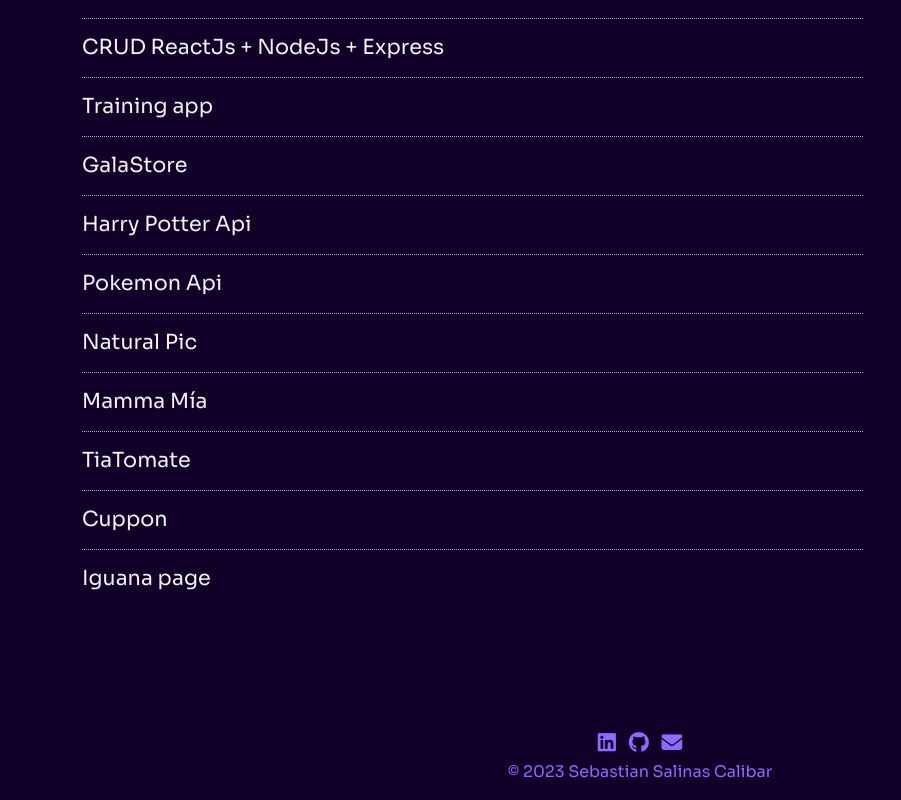
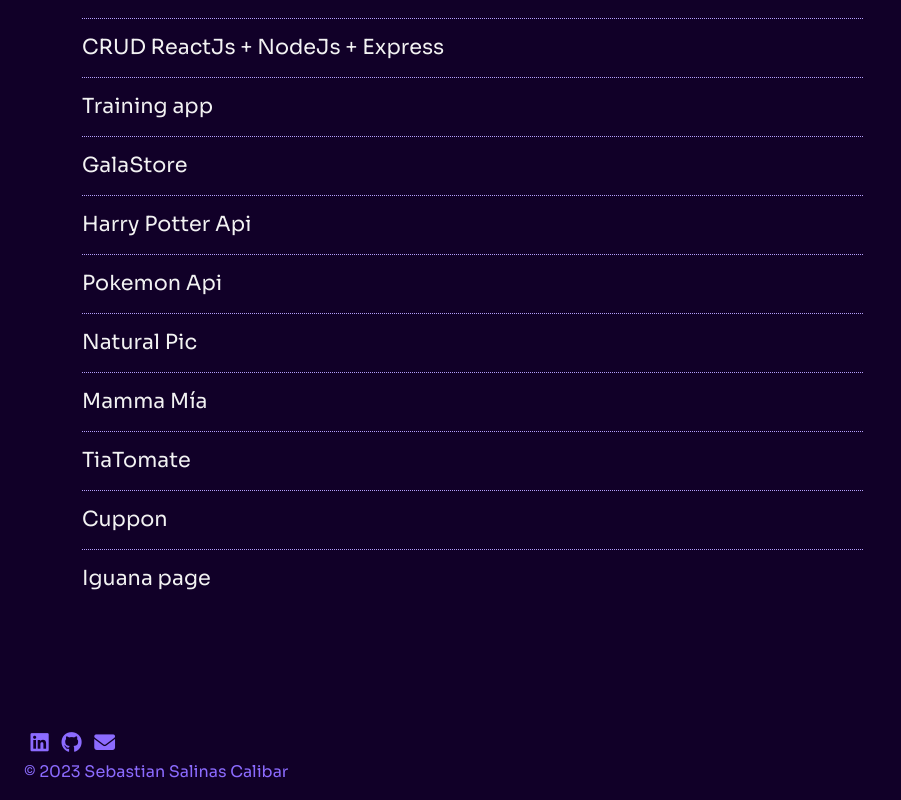
Before and after one commit to ssalinascalibar/portfolio, a React (Create React App) app: page / in a window 1280 px wide. Shown: the part 1228-2028 px from the top of the page, without its empty margins (0-901 px from the left). Built offline with nearby package versions, Linux system fonts and the light colour scheme.

Commit message:
modified padding footer

```diff
--- a/src/assets/css/footer.css
+++ b/src/assets/css/footer.css
@@ -1,5 +1,9 @@
 footer{
     color: #8c6bff;
+    display: flex;
+    flex-direction: column;
+    align-items: flex-start;
+    padding: 0 1.5rem;
 }
 
 footer > .contact{
```
